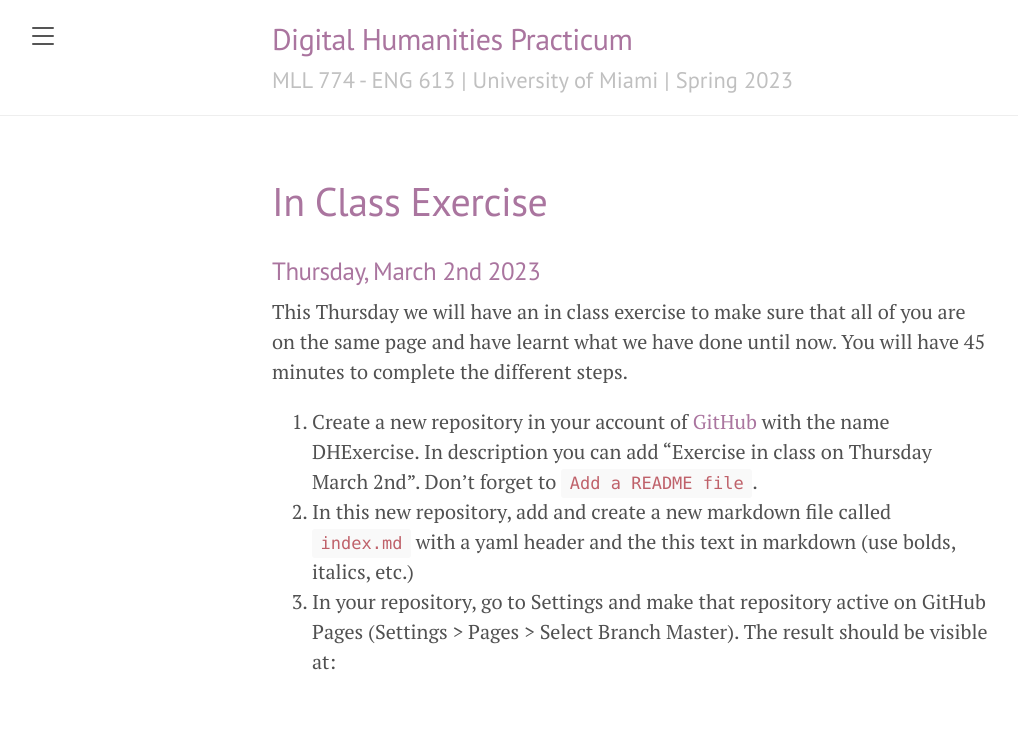
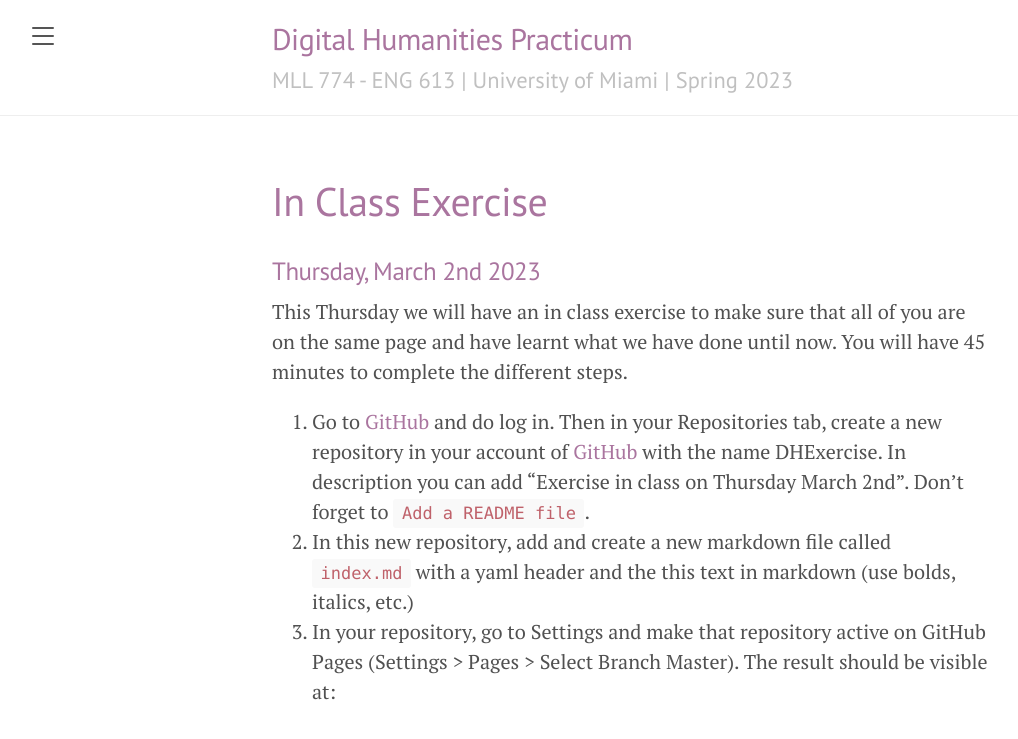
Before and after one commit to susannalles/DHPracticum_Spring23, a Jekyll site: the page built from exercises/5.InClassExercise.md, in a window 1280 px wide. Shown: the top 739 px of the page, without its empty margins (8-1026 px from the left). Built offline with Jekyll 4.4.1, drawn with Linux system fonts in a browser that asks for light colours.

Commit message:
Update 5.InClassExercise.md

```diff
--- a/exercises/5.InClassExercise.md
+++ b/exercises/5.InClassExercise.md
@@ -7,6 +7,6 @@ title: In Class Exercise
 
 This Thursday we will have an in class exercise to make sure that all of you are on the same page and have learnt what we have done until now. You will have 45 minutes to complete the different steps.
 
-1. Create a new repository in your account of [GitHub](https://github.com/) with the name DHExercise. In description you can add "Exercise in class on Thursday March 2nd". Don't forget to `Add a README file`.
+1. Go to [GitHub](https://github.com/) and do log in. Then in your Repositories tab, create a new repository in your account of [GitHub](https://github.com/) with the name DHExercise. In description you can add "Exercise in class on Thursday March 2nd". Don't forget to `Add a README file`.
 2. In this new repository, add and create a new markdown file called `index.md` with a yaml header and the this text in markdown (use bolds, italics, etc.)
 3. In your repository, go to Settings and make that repository active on GitHub Pages (Settings > Pages > Select Branch Master). The result should be visible at:
```
